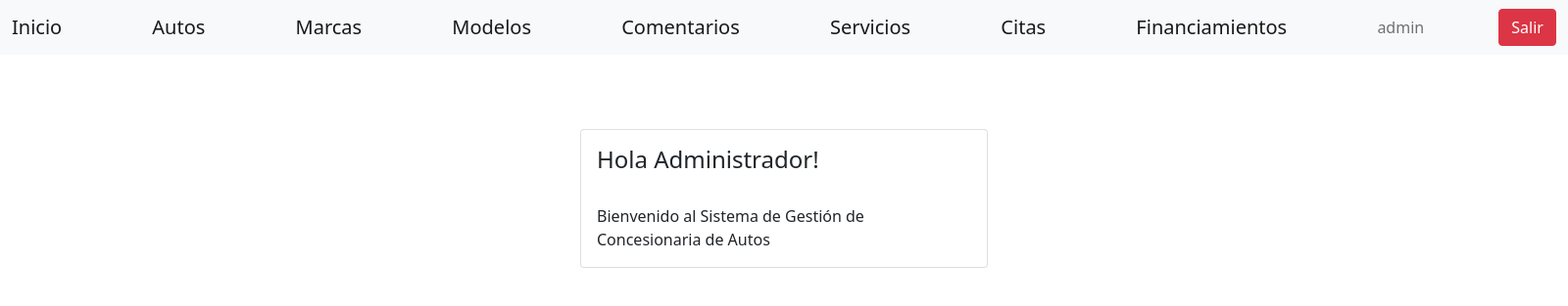
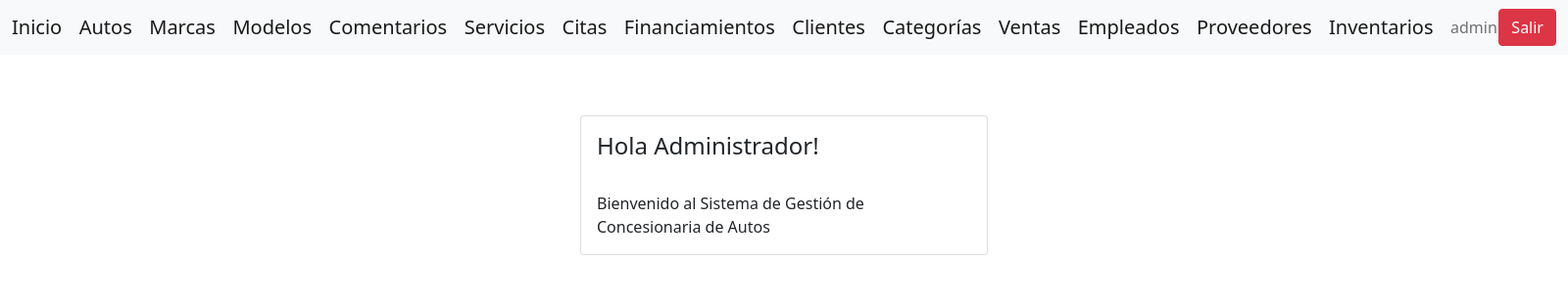
Before and after one commit to JoelFedericoCabral/consecionaria, a Django app: page / in a window 1600 px wide. Shown: the top 313 px of the page at 98% size. Run offline with Django 5.2, Linux system fonts and the light colour scheme; a user stored in the database is signed in.

Commit message:
mas mejoras

```diff
--- a/gestion/context_processors.py
+++ b/gestion/context_processors.py
@@ -1,4 +1,5 @@
 from gestion.models import Marca, Categoria
+from django.core.cache import cache
 
 def user_info(request):
     user = request.user if request.user.is_authenticated else None
@@ -7,10 +8,11 @@ def user_info(request):
     }
 
 def all_brands(request):
-    brands = Marca.objects.all().values_list('nombre', flat=True)
-    return {
-        'all_brands': brands
-    }
+    brands = cache.get('brands')
+    if brands is None:
+        brands = Marca.objects.all()
+        cache.set('brands', brands, 36000)
+    return {'all_brands': brands}
 
 def all_categories(request):
     categories = Categoria.objects.all().values_list('nombre', flat=True)
--- a/home/templates/home/base.html
+++ b/home/templates/home/base.html
@@ -22,6 +22,14 @@
             <a class="navbar-brand" href="{% url 'cita-list' %}">Citas</a>
             <a class="navbar-brand" href="{% url 'financiamiento-list' %}">Financiamientos</a>
             {% if authenticated_user %}
+                {% if authenticated_user.is_staff %}
+                    <a class="navbar-brand" href="{% url 'cliente-list' %}">Clientes</a>
+                    <a class="navbar-brand" href="{% url 'categoria-list' %}">Categorías</a>
+                    <a class="navbar-brand" href="{% url 'venta-list' %}">Ventas</a>
+                    <a class="navbar-brand" href="{% url 'empleado-list' %}">Empleados</a>
+                    <a class="navbar-brand" href="{% url 'proveedor-list' %}">Proveedores</a>
+                    <a class="navbar-brand" href="{% url 'inventario-list' %}">Inventarios</a>
+                {% endif %}
                 <span class="navbar-text">{{ authenticated_user.username }}</span>
                 <a href="{% url 'logout' %}" class="btn btn-danger">Salir</a>
             {% else %}
--- a/home/templates/home/index.html
+++ b/home/templates/home/index.html
@@ -1,10 +1,10 @@
 {% extends 'home/base.html' %}
 
 {% block content %}
-<div class="row" style="margin-top: 2cm;">
+<div class="row" style="margin-top: 1cm;">
     <div class="col"></div>
     <div class="col">
-        <div class="card">
+        <div class="card mt-4">
             <img class="card-img-top" src="" alt="">
             <div class="card-body">
                 <h4 class="card-title">
```
Also changed, not shown: static/css/style.css (+21 -0 lines), db.sqlite3.
